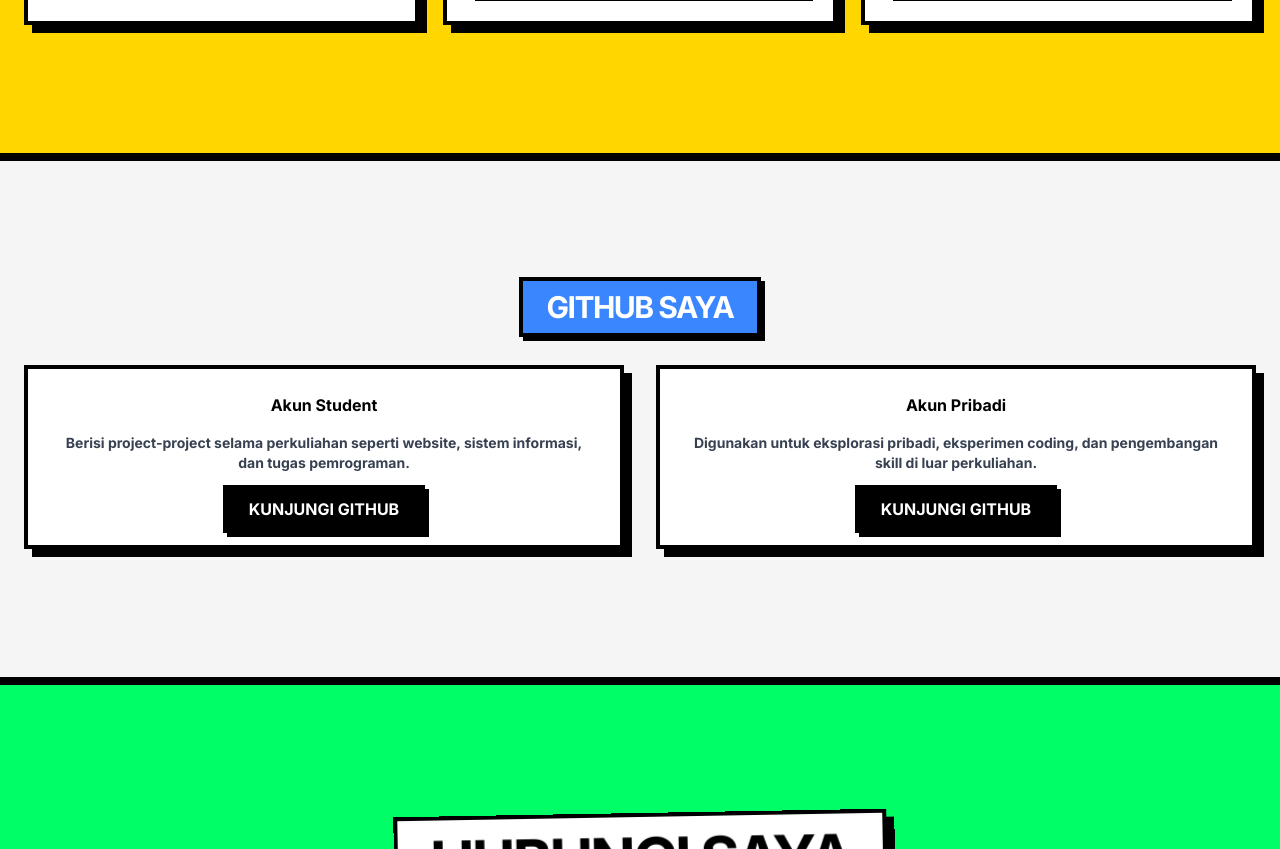
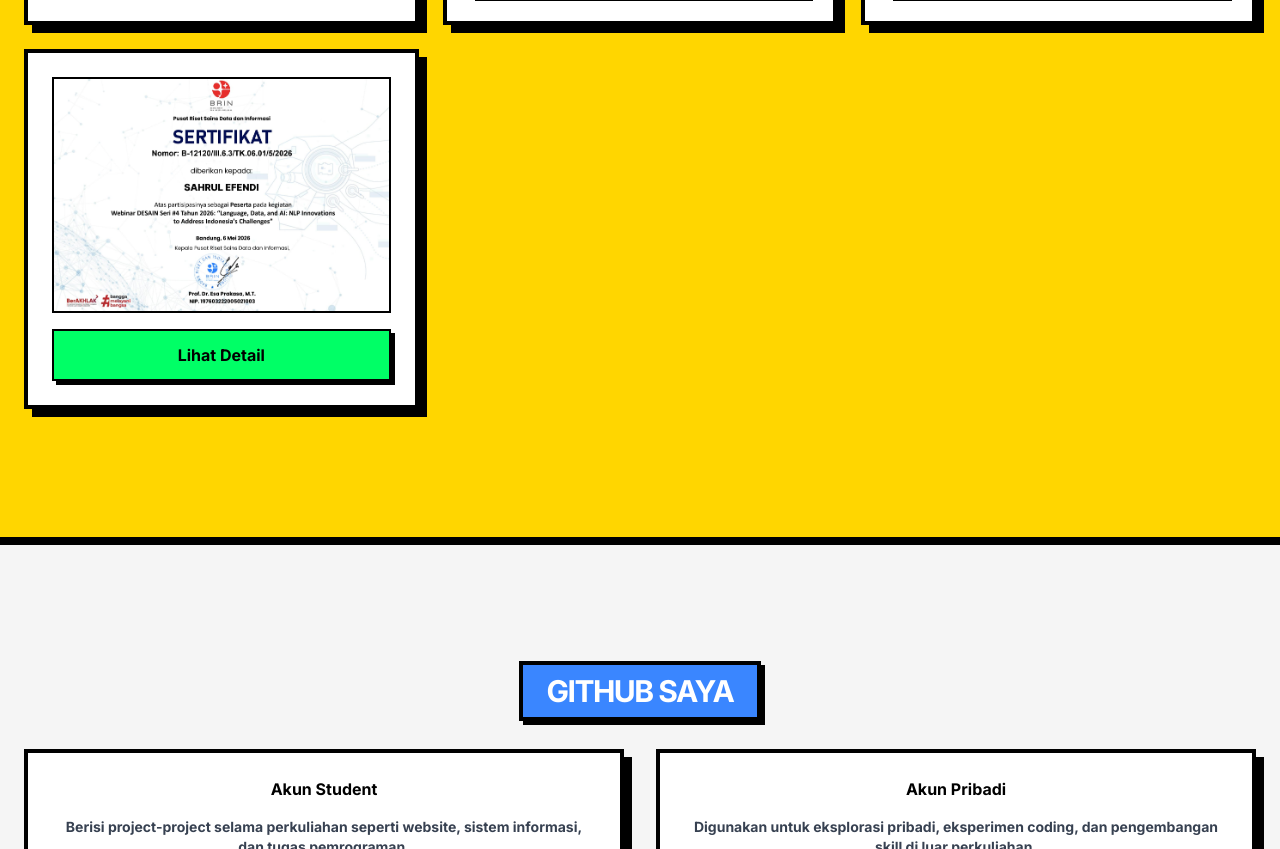
Before and after one commit to sahrulefd/portofolioSahrulEfendi, a plain HTML site: page index.html in a window 1280 px wide. Shown: the part 3574-4423 px from the top of the page. Drawn offline with nearby package versions, Linux system fonts and the light colour scheme.

Commit message:
update sertifikat

```diff
--- a/index.html
+++ b/index.html
@@ -1049,6 +1049,13 @@ function closeCertificateModal() {
         <button class="neo-btn w-full py-3 bg-neo-blue text-white">Lihat Detail</button>
       </div>
 
+      <!-- Sertifikat 7 -->
+      <div class="bg-white border-4 border-black shadow-neo-lg p-6 cursor-pointer"
+        onclick="showCertificateDetail(7, 'Sertifikat 7', 'WOEBINAR DESAIN SERI #4 TAHUN 2026', '2026', 'img/sertifikat 7.jpeg', 'Language, Data and AI: NLP Innovations to Address Indonesia Challenges.')">
+        <img src="img/sertifikat 7.jpeg" class="border-2 border-black mb-4">
+        <button class="neo-btn w-full py-3 bg-neo-green text-black">Lihat Detail</button>
+      </div>
+
     </div>
   </div>
 </section>
```
Also changed, not shown: img/sertifikat 7.jpeg (added).
